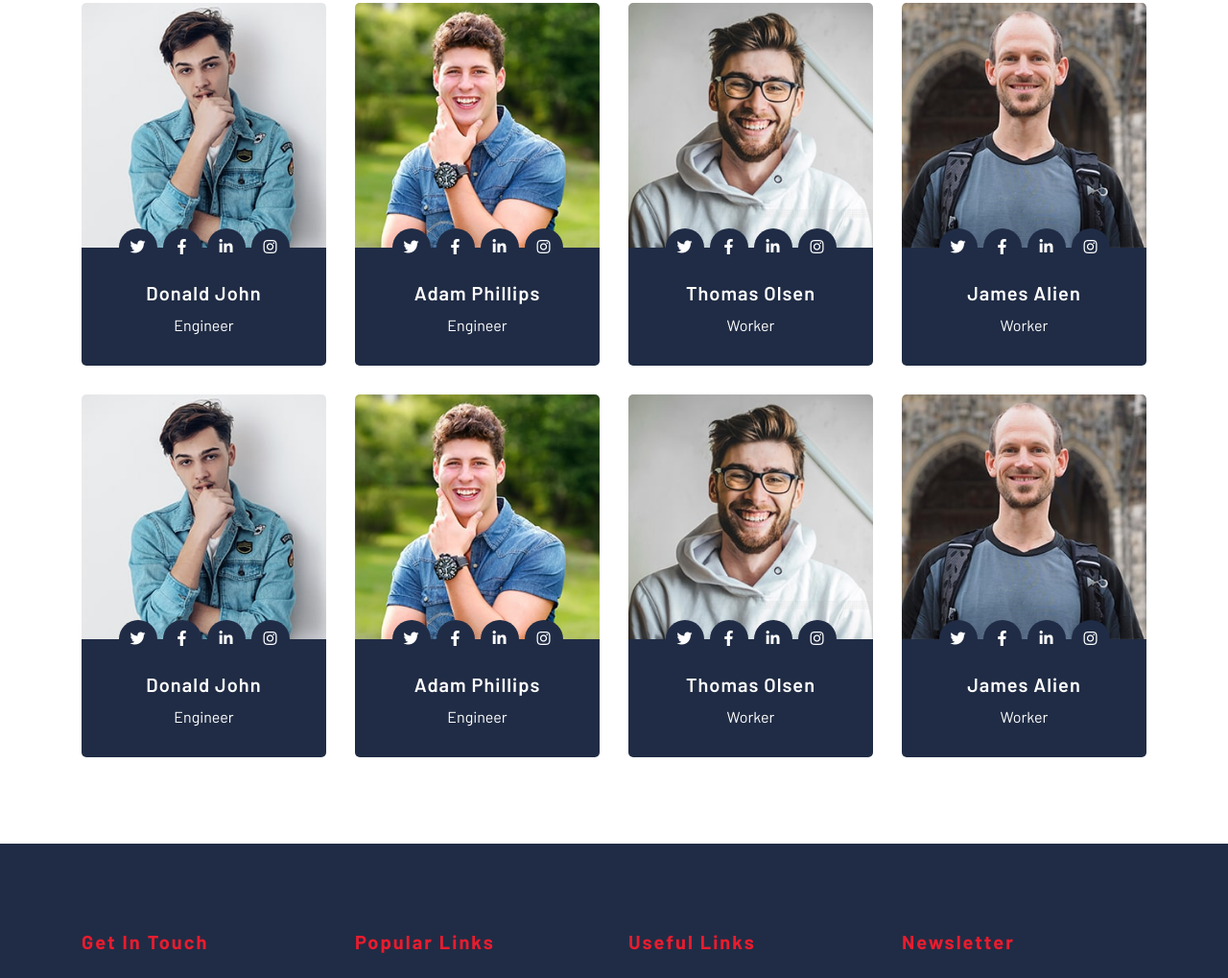
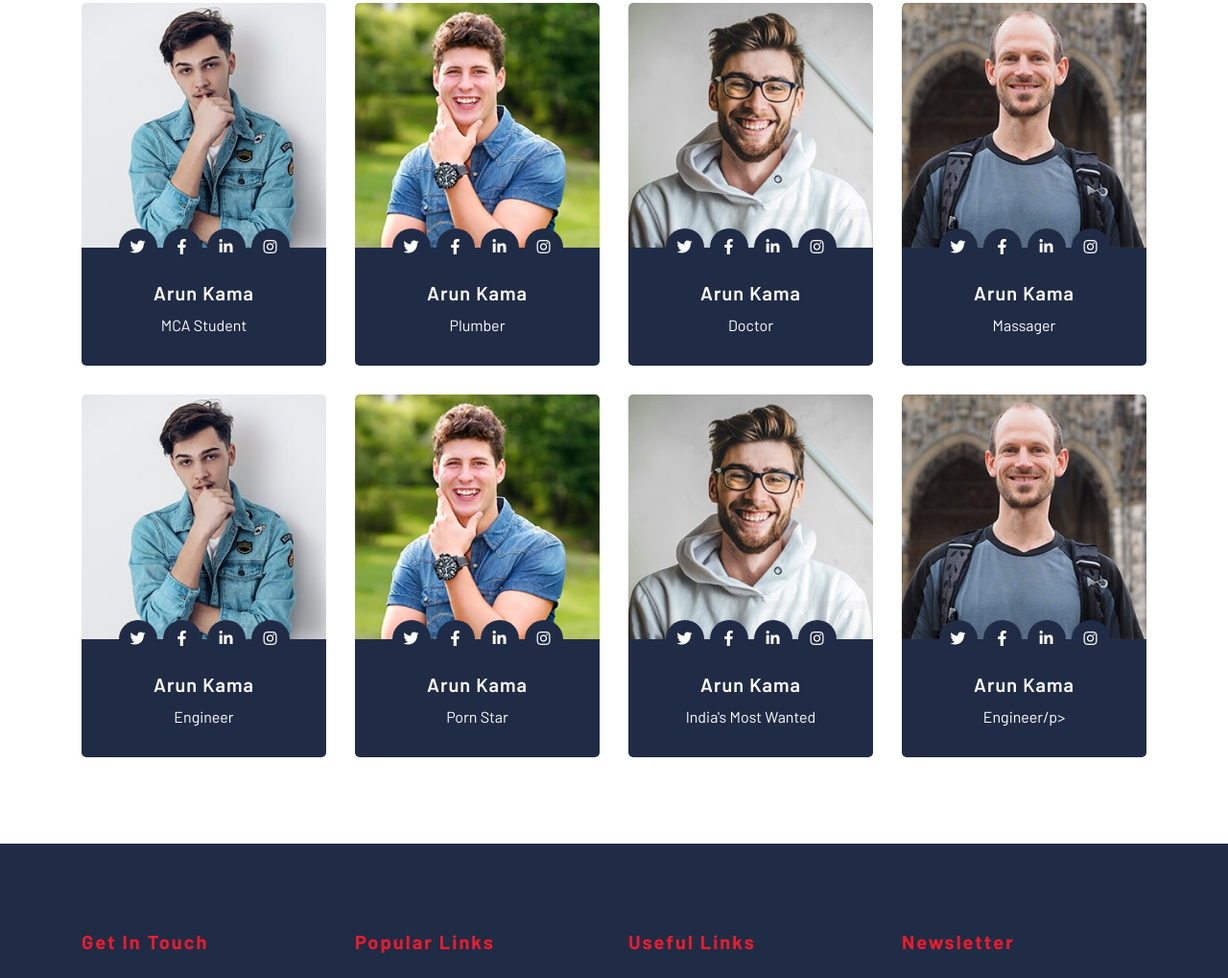
Before and after one commit to kamaarun/arun-carwash, a website with bundled scripts: page team.html in a window 1280 px wide. Shown: the part 705-1724 px from the top of the page at 96% size. Built offline with nearby package versions, Linux system fonts and the light colour scheme.

Commit message:
Team Update

```diff
--- a/team.html
+++ b/team.html
@@ -147,7 +147,75 @@
                                 <img src="img/team-1.jpg" alt="Team Image">
                             </div>
                             <div class="team-text">
-                                <h2>Donald John</h2>
+                                <h2>Arun Kama</h2>
+                                <p>MCA Student</p>
+                                <div class="team-social">
+                                    <a href=""><i class="fab fa-twitter"></i></a>
+                                    <a href=""><i class="fab fa-facebook-f"></i></a>
+                                    <a href=""><i class="fab fa-linkedin-in"></i></a>
+                                    <a href=""><i class="fab fa-instagram"></i></a>
+                                </div>
+                            </div>
+                        </div>
+                    </div>
+                    <div class="col-lg-3 col-md-6">
+                        <div class="team-item">
+                            <div class="team-img">
+                                <img src="img/team-2.jpg" alt="Team Image">
+                            </div>
+                            <div class="team-text">
+                                <h2>Arun Kama</h2>
+                                <p>Plumber</p>
+                                <div class="team-social">
+                                    <a href=""><i class="fab fa-twitter"></i></a>
+                                    <a href=""><i class="fab fa-facebook-f"></i></a>
+                                    <a href=""><i class="fab fa-linkedin-in"></i></a>
+                                    <a href=""><i class="fab fa-instagram"></i></a>
+                                </div>
+                            </div>
+                        </div>
+                    </div>
+                    <div class="col-lg-3 col-md-6">
+                        <div class="team-item">
+                            <div class="team-img">
+                                <img src="img/team-3.jpg" alt="Team Image">
+                            </div>
+                            <div class="team-text">
+                                <h2>Arun Kama</h2>
+                                <p>Doctor</p>
+                                <div class="team-social">
+                                    <a href=""><i class="fab fa-twitter"></i></a>
+                                    <a href=""><i class="fab fa-facebook-f"></i></a>
+                                    <a href=""><i class="fab fa-linkedin-in"></i></a>
+                                    <a href=""><i class="fab fa-instagram"></i></a>
+                                </div>
+                            </div>
+                        </div>
+                    </div>
+                    <div class="col-lg-3 col-md-6">
+                        <div class="team-item">
+                            <div class="team-img">
+                                <img src="img/team-4.jpg" alt="Team Image">
+                            </div>
+                            <div class="team-text">
+                                <h2>Arun Kama</h2>
+                                <p>Massager</p>
+                                <div class="team-social">
+                                    <a href=""><i class="fab fa-twitter"></i></a>
+                                    <a href=""><i class="fab fa-facebook-f"></i></a>
+                                    <a href=""><i class="fab fa-linkedin-in"></i></a>
+                                    <a href=""><i class="fab fa-instagram"></i></a>
+                                </div>
+                            </div>
+                        </div>
+                    </div>
+                    <div class="col-lg-3 col-md-6">
+                        <div class="team-item">
+                            <div class="team-img">
+                                <img src="img/team-1.jpg" alt="Team Image">
+                            </div>
+                            <div class="team-text">
+                                <h2>Arun Kama</h2>
                                 <p>Engineer</p>
                                 <div class="team-social">
                                     <a href=""><i class="fab fa-twitter"></i></a>
@@ -164,8 +232,8 @@
                                 <img src="img/team-2.jpg" alt="Team Image">
                             </div>
                             <div class="team-text">
-                                <h2>Adam Phillips</h2>
-                                <p>Engineer</p>
+                                <h2>Arun Kama</h2>
+                                <p>Porn Star</p>
                                 <div class="team-social">
                                     <a href=""><i class="fab fa-twitter"></i></a>
                                     <a href=""><i class="fab fa-facebook-f"></i></a>
@@ -181,8 +249,8 @@
                                 <img src="img/team-3.jpg" alt="Team Image">
                             </div>
                             <div class="team-text">
-                                <h2>Thomas Olsen</h2>
-                                <p>Worker</p>
+                                <h2>Arun Kama</h2>
+                                <p>India's Most Wanted</p>
                                 <div class="team-social">
                                     <a href=""><i class="fab fa-twitter"></i></a>
                                     <a href=""><i class="fab fa-facebook-f"></i></a>
@@ -198,76 +266,8 @@
                                 <img src="img/team-4.jpg" alt="Team Image">
                             </div>
                             <div class="team-text">
-                                <h2>James Alien</h2>
-                                <p>Worker</p>
-                                <div class="team-social">
-                                    <a href=""><i class="fab fa-twitter"></i></a>
-                                    <a href=""><i class="fab fa-facebook-f"></i></a>
-                                    <a href=""><i class="fab fa-linkedin-in"></i></a>
-                                    <a href=""><i class="fab fa-instagram"></i></a>
-                                </div>
-                            </div>
-                        </div>
-                    </div>
-                    <div class="col-lg-3 col-md-6">
-                        <div class="team-item">
-                            <div class="team-img">
-                                <img src="img/team-1.jpg" alt="Team Image">
-                            </div>
-                            <div class="team-text">
-                                <h2>Donald John</h2>
-                                <p>Engineer</p>
-                                <div class="team-social">
-                                    <a href=""><i class="fab fa-twitter"></i></a>
-                                    <a href=""><i class="fab fa-facebook-f"></i></a>
-                                    <a href=""><i class="fab fa-linkedin-in"></i></a>
-                                    <a href=""><i class="fab fa-instagram"></i></a>
-                                </div>
-                            </div>
-                        </div>
-                    </div>
-                    <div class="col-lg-3 col-md-6">
-                        <div class="team-item">
-                            <div class="team-img">
-                                <img src="img/team-2.jpg" alt="Team Image">
-                            </div>
-                            <div class="team-text">
-                                <h2>Adam Phillips</h2>
-                                <p>Engineer</p>
-                                <div class="team-social">
-                                    <a href=""><i class="fab fa-twitter"></i></a>
-                                    <a href=""><i class="fab fa-facebook-f"></i></a>
-                                    <a href=""><i class="fab fa-linkedin-in"></i></a>
-                                    <a href=""><i class="fab fa-instagram"></i></a>
-                                </div>
-                            </div>
-                        </div>
-                    </div>
-                    <div class="col-lg-3 col-md-6">
-                        <div class="team-item">
-                            <div class="team-img">
-                                <img src="img/team-3.jpg" alt="Team Image">
-                            </div>
-                            <div class="team-text">
-                                <h2>Thomas Olsen</h2>
-                                <p>Worker</p>
-                                <div class="team-social">
-                                    <a href=""><i class="fab fa-twitter"></i></a>
-                                    <a href=""><i class="fab fa-facebook-f"></i></a>
-                                    <a href=""><i class="fab fa-linkedin-in"></i></a>
-                                    <a href=""><i class="fab fa-instagram"></i></a>
-                                </div>
-                            </div>
-                        </div>
-                    </div>
-                    <div class="col-lg-3 col-md-6">
-                        <div class="team-item">
-                            <div class="team-img">
-                                <img src="img/team-4.jpg" alt="Team Image">
-                            </div>
-                            <div class="team-text">
-                                <h2>James Alien</h2>
-                                <p>Worker</p>
+                                <h2>Arun Kama</h2>
+                                <p>Engineer/p>
                                 <div class="team-social">
                                     <a href=""><i class="fab fa-twitter"></i></a>
                                     <a href=""><i class="fab fa-facebook-f"></i></a>
```
